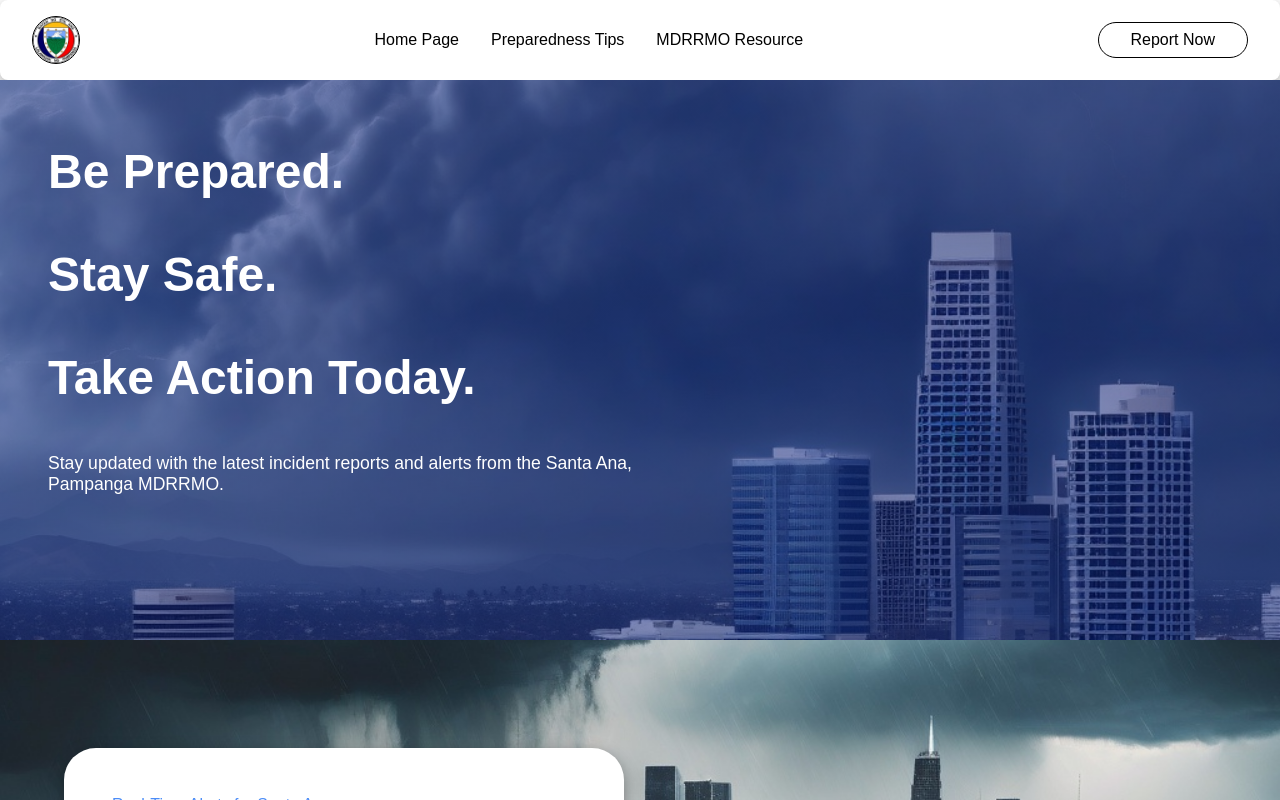
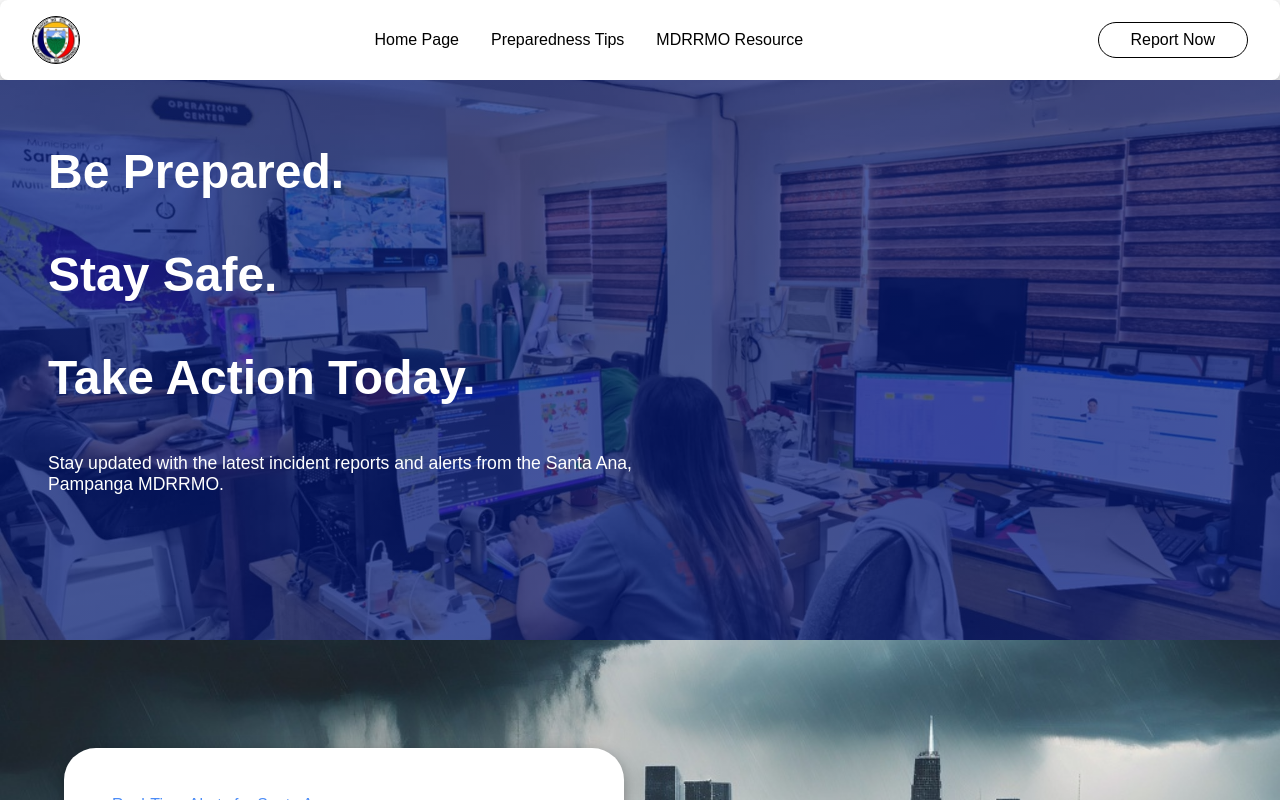
Before and after one commit to Row02/disasterpage, a React (Create React App) app: page / in a window 1280 px wide. Shown: the top 800 px of the page. Built offline with nearby package versions, Linux system fonts and the light colour scheme.

Commit message:
update again

```diff
--- a/src/pages/Homepage.js
+++ b/src/pages/Homepage.js
@@ -143,7 +143,7 @@ export default function Homepage(){
                             {/* <i class="fa-brands fa-instagram"></i>
                             <i class="fa-brands fa-reddit"></i> */}
                         </div>
-                        <div className={styles.allRights}>© 2023 Municipal Disaster Hub, Santa Ana. All Rights Reserved.</div>
+                        <div className={styles.allRights}>© 2024 Municipal Disaster Hub, Santa Ana. All Rights Reserved.</div>
                     </div>
                 </div>
             </div>
--- a/src/pages/Homepage.module.css
+++ b/src/pages/Homepage.module.css
@@ -15,7 +15,7 @@
     display: flex;
     width: 100%;
     height: 35em;
-    background: linear-gradient(rgba(0, 21, 116, 0.5), rgba(0, 21, 116, 0.5)), url("../assets/contentBackground.jpeg");
+    background: linear-gradient(rgba(0, 21, 116, 0.7), rgba(0, 21, 116, 0.7)), url("../assets/contentBackground.JPG");
     background-size: cover;
     background-position: center;
     padding: 4em 3em;
--- a/src/pages/Preparedness.js
+++ b/src/pages/Preparedness.js
@@ -102,7 +102,7 @@ export default function Preparedness(){
                             <i class="fa-brands fa-instagram"></i>
                             <i class="fa-brands fa-reddit"></i> */}
                         </div>
-                        <div className={styles.allRights}>© 2023 Municipal Disaster Hub, Santa Ana. All Rights Reserved.</div>
+                        <div className={styles.allRights}>© 2024 Municipal Disaster Hub, Santa Ana. All Rights Reserved.</div>
                     </div>
                 </div>
             </div>
--- a/src/pages/Resources.js
+++ b/src/pages/Resources.js
@@ -49,7 +49,7 @@ export default function Resources(){
                             <i class="fa-brands fa-instagram"></i>
                             <i class="fa-brands fa-reddit"></i> */}
                         </div>
-                        <div className={styles.allRights}>© 2023 Municipal Disaster Hub, Santa Ana. All Rights Reserved.</div>
+                        <div className={styles.allRights}>© 2024 Municipal Disaster Hub, Santa Ana. All Rights Reserved.</div>
                     </div>
                 </div>
             </div>
```
Also changed, not shown: src/assets/contentBackground.JPG (added), src/assets/contentBackground.jpeg (deleted).
